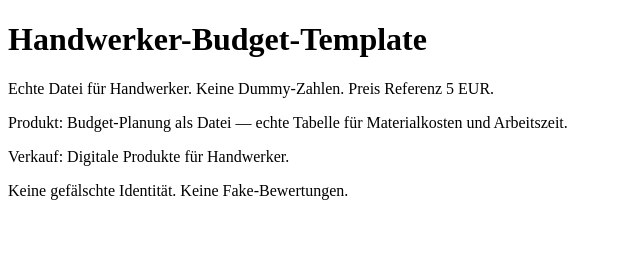
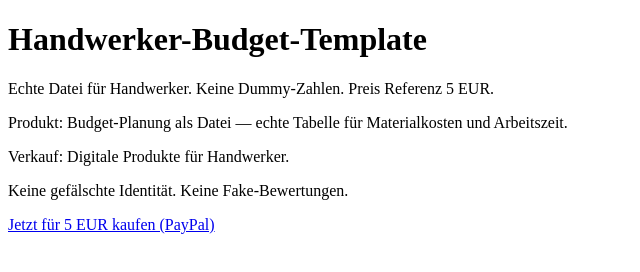
Before and after one commit to Blockbuster1234/spiel-geld, a plain HTML site: page index.html in a window 1280 px wide. Shown: the whole page, without its empty margins (0-640 px from the left). Drawn offline with Linux system fonts and the light colour scheme.

Commit message:
PayPal-Link 5 EUR

```diff
--- a/index.html
+++ b/index.html
@@ -1,2 +1,3 @@
 <!DOCTYPE html><html><head><meta charset="utf-8"><title>Handwerker-Budget-Template</title></head>
 <body><h1>Handwerker-Budget-Template</h1><p>Echte Datei für Handwerker. Keine Dummy-Zahlen. Preis Referenz 5 EUR.</p><p>Produkt: Budget-Planung als Datei — echte Tabelle für Materialkosten und Arbeitszeit.</p><p>Verkauf: Digitale Produkte für Handwerker.</p><p>Keine gefälschte Identität. Keine Fake-Bewertungen.</p></body></html>
+<p><a href="https://paypal.me/Blockbuster1234/5">Jetzt für 5 EUR kaufen (PayPal)</a></p>
```
